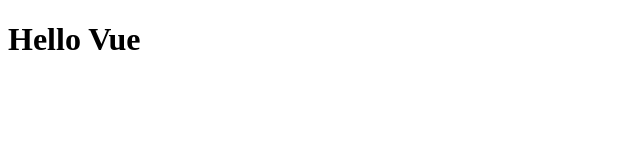
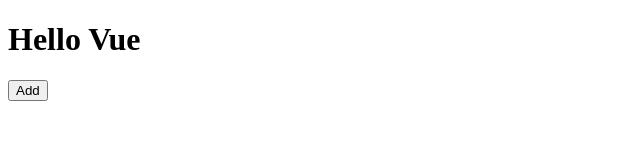
Before and after one commit to KonradGmur/Vue-first-project, a Vue app: page / in a window 1280 px wide. Shown: the top 160 px of the page, without its empty margins (0-640 px from the left). Built offline with nearby package versions, Linux system fonts and the light colour scheme.

Commit message:
adding a header and a button and hooking the greet

```diff
--- a/src/App.vue
+++ b/src/App.vue
@@ -1,12 +1,21 @@
 <template>
-<h1>Hello Vue</h1>
+<div>
+    <h1>{{ title }}</h1>
+    <button @click="greet">Add</button>
+</div>
 </template>
 
 <script>
 export default {
-    name: "App",
+    data() {
+        return {
+            title: "Hello Vue",
+        };
+    },
+    methods: {
+        greet() {
+            alert("Hello!!!");
+        },
+    },
 };
 </script>
-
-<style>
-</style>
```
